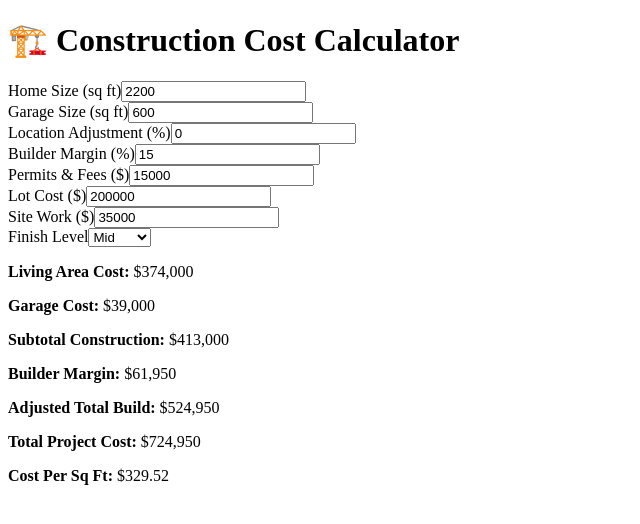
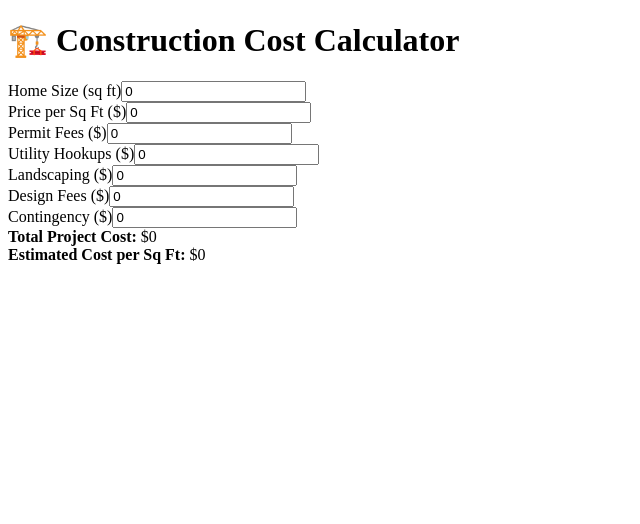
Before and after one commit to storybuilders/buildingcalculator, a Next.js app: page / in a window 1280 px wide. Shown: the top 524 px of the page, without its empty margins (0-640 px from the left). Built offline with nearby package versions, Linux system fonts and the light colour scheme.

Commit message:
Update page.tsx

```diff
--- a/app/page.tsx
+++ b/app/page.tsx
@@ -1,113 +1,65 @@
-"use client";
+'use client';
 
-import React, { useState } from "react";
+import { useState } from 'react';
 
 export default function Home() {
-  const [inputs, setInputs] = useState<{
-    homeSize: number;
-    garageSize: number;
-    finishLevel: "mid" | "high" | "luxury";
-    locationAdjustment: number;
-    builderMargin: number;
-    permits: number;
-    lotCost: number;
-    siteWork: number;
-  }>({
-    homeSize: 2200,
-    garageSize: 600,
-    finishLevel: "mid",
-    locationAdjustment: 0,
-    builderMargin: 15,
-    permits: 15000,
-    lotCost: 200000,
-    siteWork: 35000,
+  const [inputs, setInputs] = useState({
+    homeSize: 0,
+    pricePerSqFt: 0,
+    permitFees: 0,
+    utilityHookups: 0,
+    landscaping: 0,
+    designFees: 0,
+    contingency: 0,
   });
 
-  const costTable: Record<"mid" | "high" | "luxury", { living: number; garage: number }> = {
-    mid: { living: 170, garage: 65 },
-    high: { living: 200, garage: 75 },
-    luxury: { living: 240, garage: 90 },
+  const handleChange = (e: React.ChangeEvent<HTMLInputElement>) => {
+    const { name, value } = e.target;
+    setInputs({ ...inputs, [name]: parseFloat(value) || 0 });
   };
 
-  const handleChange = (e: React.ChangeEvent<HTMLInputElement | HTMLSelectElement>) => {
-    const { name, value } = e.target;
-    setInputs({
-      ...inputs,
-      [name]: name === "finishLevel" ? value : parseFloat(value) || 0,
-    });
-  };
+  const totalProjectCost =
+    inputs.homeSize * inputs.pricePerSqFt +
+    inputs.permitFees +
+    inputs.utilityHookups +
+    inputs.landscaping +
+    inputs.designFees +
+    inputs.contingency;
 
-  const baseCosts = costTable[inputs.finishLevel];
-  const livingCost = inputs.homeSize * baseCosts.living;
-  const garageCost = inputs.garageSize * baseCosts.garage;
-  const subtotal = livingCost + garageCost;
-  const margin = subtotal * (inputs.builderMargin / 100);
-  const adjustedTotal =
-    (subtotal + margin + inputs.permits + inputs.siteWork) *
-    (1 + inputs.locationAdjustment / 100);
-  const totalProjectCost = adjustedTotal + inputs.lotCost;
-  const costPerSqFt = totalProjectCost / inputs.homeSize;
+  const costPerSqFt = totalProjectCost / inputs.homeSize || 0;
 
   return (
     <main className="max-w-xl mx-auto p-4 space-y-6">
       <h1 className="text-2xl font-bold">🏗️ Construction Cost Calculator</h1>
       <div className="grid gap-4">
         {[
-          { label: "Home Size (sq ft)", name: "homeSize" },
-          { label: "Garage Size (sq ft)", name: "garageSize" },
-          { label: "Location Adjustment (%)", name: "locationAdjustment" },
-          { label: "Builder Margin (%)", name: "builderMargin" },
-          { label: "Permits & Fees ($)", name: "permits" },
-          { label: "Lot Cost ($)", name: "lotCost" },
-          { label: "Site Work ($)", name: "siteWork" },
+          { label: 'Home Size (sq ft)', name: 'homeSize' },
+          { label: 'Price per Sq Ft ($)', name: 'pricePerSqFt' },
+          { label: 'Permit Fees ($)', name: 'permitFees' },
+          { label: 'Utility Hookups ($)', name: 'utilityHookups' },
+          { label: 'Landscaping ($)', name: 'landscaping' },
+          { label: 'Design Fees ($)', name: 'designFees' },
+          { label: 'Contingency ($)', name: 'contingency' },
         ].map((field) => (
           <div key={field.name}>
-            <label className="block text-sm font-medium">{field.label}</label>
+            <label className="block font-medium mb-1">{field.label}</label>
             <input
               type="number"
               name={field.name}
               value={inputs[field.name as keyof typeof inputs]}
               onChange={handleChange}
-              className="mt-1 block w-full border p-2 rounded"
+              className="w-full border px-3 py-2 rounded"
             />
           </div>
         ))}
+      </div>
+      <div className="mt-6 space-y-2">
         <div>
-          <label className="block text-sm font-medium">Finish Level</label>
-          <select
-            name="finishLevel"
-            value={inputs.finishLevel}
-            onChange={handleChange}
-            className="mt-1 block w-full border p-2 rounded"
-          >
-            <option value="mid">Mid</option>
-            <option value="high">High</option>
-            <option value="luxury">Luxury</option>
-          </select>
+          <strong>Total Project Cost:</strong> ${totalProjectCost.toLocaleString(undefined, { maximumFractionDigits: 2 })}
         </div>
-      </div>
-      <div className="border-t pt-4 space-y-2">
-        <p>
-          <strong>Living Area Cost:</strong> ${livingCost.toLocaleString()}
-        </p>
-        <p>
-          <strong>Garage Cost:</strong> ${garageCost.toLocaleString()}
-        </p>
-        <p>
-          <strong>Subtotal Construction:</strong> ${subtotal.toLocaleString()}
-        </p>
-        <p>
-          <strong>Builder Margin:</strong> ${margin.toLocaleString()}
-        </p>
-        <p>
-          <strong>Adjusted Total Build:</strong> ${adjustedTotal.toLocaleString()}
-        </p>
-        <p>
-          <strong>Total Project Cost:</strong> ${totalProjectCost.toLocaleString()}
-        </p>
-        <p>
-          <strong>Cost Per Sq Ft:</strong> ${costPerSqFt.toFixed(2)}
-        </p>
+        <div>
+          <strong>Estimated Cost per Sq Ft:</strong> ${costPerSqFt.toLocaleString(undefined, { maximumFractionDigits: 2 })}
+        </div>
       </div>
     </main>
   );
```
